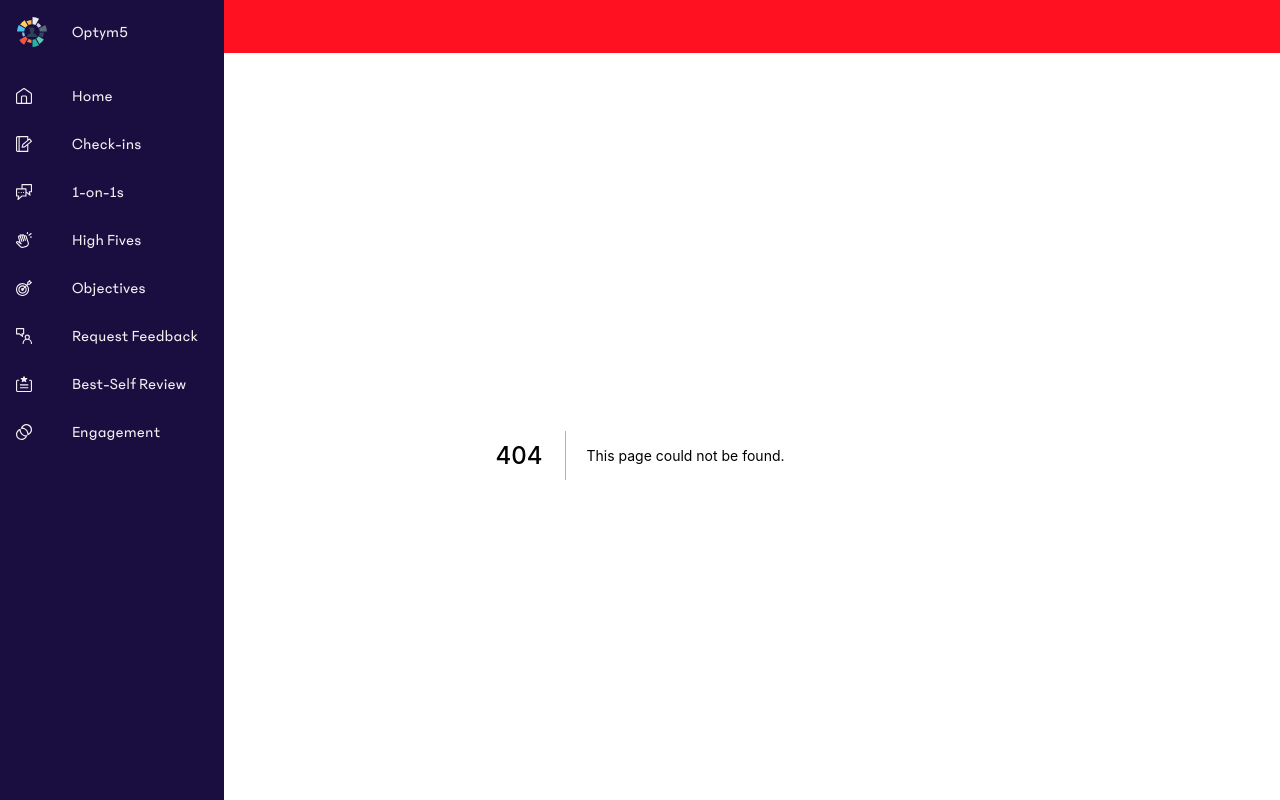
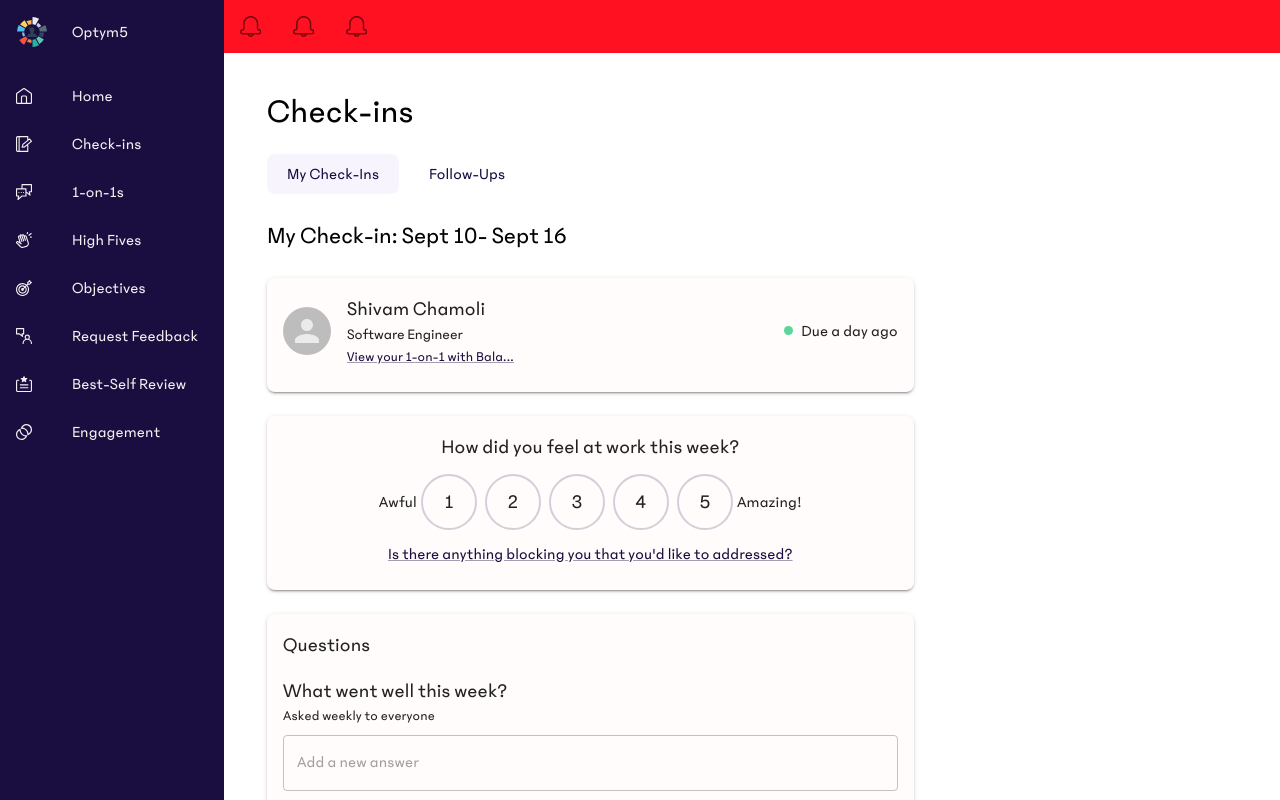
Before and after one commit to xeonray-origin/reckon, a Next.js app: page /checkin in a window 1280 px wide. Before the commit this address had no page. Shown: the top 800 px of the page. Built offline with nearby package versions, Linux system fonts and the light colour scheme.

Commit message:
feat: weekly checkin page layout

```diff
--- a/src/appConfig/lightTheme.ts
+++ b/src/appConfig/lightTheme.ts
@@ -21,4 +21,16 @@ export const lightTheme: Theme = createTheme({
       dark: '#c62828',
     },
   },
+  components: {
+    MuiCard: {
+      defaultProps: {
+        elevation: 2,
+      },
+      styleOverrides: {
+        root: {
+          borderRadius: '0.5rem',
+        },
+      },
+    },
+  },
 });
--- /dev/null
+++ b/src/components/checkin/checkin-rating.tsx
@@ -0,0 +1,53 @@
+import { Box, Card, CardContent, Link, Typography } from '@mui/material';
+import React from 'react';
+import { RatingsContainer } from '../../styles';
+
+interface ICheckInRating {}
+
+const CheckInRating: React.FC<ICheckInRating> = (props) => {
+  const ratings = [1, 2, 3, 4, 5];
+
+  const RatingsTemplate = () => {
+    return (
+      <>
+        {ratings.map((rating: number, i: number) => (
+          <Box key={i} sx={RatingsContainer}>
+            <Typography variant="h6">{rating}</Typography>
+          </Box>
+        ))}
+      </>
+    );
+  };
+  return (
+    <Card sx={{ mt: 3 }}>
+      <CardContent sx={{ textAlign: 'center' }}>
+        <Typography variant="h6">
+          How did you feel at work this week?
+        </Typography>
+
+        <Box
+          id="rating-container"
+          display="flex"
+          alignItems="center"
+          justifyContent={'center'}
+          mt={1}
+          mb={1}
+        >
+          <Typography variant="body1">Awful</Typography>
+
+          <RatingsTemplate />
+
+          <Typography variant="body1">Amazing!</Typography>
+        </Box>
+
+        <Link>
+          <Typography variant="body1">
+            {"Is there anything blocking you that you'd like to addressed?"}
+          </Typography>
+        </Link>
+      </CardContent>
+    </Card>
+  );
+};
+
+export default CheckInRating;
--- /dev/null
+++ b/src/components/checkin/high-five.tsx
@@ -0,0 +1,28 @@
+import { Box, Card, CardContent, Typography, TextField } from '@mui/material';
+import React from 'react';
+
+interface IHighFive {}
+
+const HighFive: React.FC<IHighFive> = (props) => {
+  return (
+    <Card sx={{ mt: 3 }}>
+      <CardContent>
+        <Typography variant="h6" gutterBottom>
+          Give a High Five
+        </Typography>
+
+        <Typography variant="body1">
+          Appreciate teammates by sharing the impact they had on you. Use
+          hashtags to aligh their actions with company values. Only public High
+          Fives will be posted to the feed. Learn more
+        </Typography>
+
+        <Box id="input-container" mt={2}>
+          <TextField placeholder="Write a message" fullWidth />
+        </Box>
+      </CardContent>
+    </Card>
+  );
+};
+
+export default HighFive;
--- /dev/null
+++ b/src/components/checkin/index.ts
@@ -0,0 +1,3 @@
+export { default as CheckInRatings } from './checkin-rating';
+export { default as WeeklyCheckinForm } from './weekly-checkin';
+export { default as HighFive } from './high-five';
--- /dev/null
+++ b/src/components/checkin/weekly-checkin.tsx
@@ -0,0 +1,69 @@
+import {
+  Box,
+  Card,
+  CardContent,
+  FormControl,
+  TextField,
+  Typography,
+} from '@mui/material';
+import React from 'react';
+
+interface IWeeklyCheckin {}
+
+type FormFields = {
+  name: string;
+  id: string;
+  type: string;
+  placeholder: string;
+  label: string;
+};
+
+const formFields: FormFields[] = [
+  {
+    name: 'wentWell',
+    id: 'wentWell',
+    type: 'text',
+    placeholder: 'Add a new answer',
+    label: 'What went well this week?',
+  },
+  {
+    name: 'challenge',
+    id: 'challenge',
+    type: 'text',
+    placeholder: 'Add a new answer',
+    label: "What's your biggest challenge right now, and how can I help?",
+  },
+];
+
+const WeeklyCheckinForm: React.FC<IWeeklyCheckin> = (props) => {
+  return (
+    <Card sx={{ mt: 3 }}>
+      <CardContent>
+        <Typography variant="h6">Questions</Typography>
+
+        <Box id="form-container">
+          <FormControl sx={{ width: '100%' }}>
+            {formFields.map((field: FormFields, i: number) => (
+              <Box key={i} mt={2}>
+                <Typography variant="h6" fontWeight={500}>
+                  {field.label}
+                </Typography>
+                <Typography variant="subtitle2">
+                  Asked weekly to everyone
+                </Typography>
+                <TextField
+                  fullWidth
+                  placeholder={field.placeholder}
+                  id={field.id}
+                  sx={{ mt: 1 }}
+                />
+              </Box>
+            ))}
+          </FormControl>
+        </Box>
+      </CardContent>
+    </Card>
+  );
+};
+
+export default WeeklyCheckinForm;
--- a/src/components/index.ts
+++ b/src/components/index.ts
@@ -3,3 +3,5 @@ export { default as Layout } from './layout';
 export { default as sidebar } from './sidebar';
 export { default as Topbar } from './topbar';
 export { default as LoginCard } from './login';
+export { default as ProfileBar } from './profilebar-card';
+export * from './checkin';
--- /dev/null
+++ b/src/components/profilebar-card.tsx
@@ -0,0 +1,39 @@
+import {
+  Avatar,
+  Box,
+  Card,
+  CardContent,
+  Link,
+  Typography,
+} from '@mui/material';
+import React from 'react';
+import { ProfileBarActiveDueDot } from '@styles';
+
+interface IProfileBar {}
+
+const ProfileBar: React.FC<IProfileBar> = (props) => {
+  return (
+    <Card sx={{ mt: 3 }}>
+      <CardContent sx={{ display: 'flex', alignItems: 'center' }}>
+        <Avatar sx={{ width: '48px', height: '48px' }} />
+
+        <Box id="user-details" ml={2}>
+          <Typography variant="h6">Shivam Chamoli</Typography>
+          <Typography variant="caption">Software Engineer</Typography>
+          <Link>
+            <Typography variant="subtitle2">
+              View your 1-on-1 with Bala...
+            </Typography>
+          </Link>
+        </Box>
+
+        <Box ml="auto" display={'flex'} alignItems="center">
+          <Box sx={ProfileBarActiveDueDot}></Box>
+          <Typography variant="body1">Due a day ago</Typography>
+        </Box>
+      </CardContent>
+    </Card>
+  );
+};
+
+export default ProfileBar;
--- /dev/null
+++ b/src/pages/checkin/index.tsx
@@ -0,0 +1,60 @@
+import { Box, Button, Grid, Typography } from '@mui/material';
+import { NextPage } from 'next';
+import { useState } from 'react';
+import { ActiveTabContainerStyle, TabsContainerStyle } from '@styles';
+import {
+  CheckInRatings,
+  HighFive,
+  ProfileBar,
+  WeeklyCheckinForm,
+} from '@components';
+
+const tabs = ['My Check-ins', 'Follow-ups'];
+
+const CheckIn: NextPage = (props) => {
+  const [activeTab, setActiveTab] = useState<number>(0);
+
+  return (
+    <Box p={4}>
+      <Grid container maxWidth={970} margin="auto">
+        <Grid item xs={12} md={8}>
+          <Typography variant="h4">Check-ins</Typography>
+
+          <Box id="tabs-container" display="flex" mt={2}>
+            {tabs.map((tab: string, i: number) => (
+              <Button
+                onClick={() => {
+                  setActiveTab(i);
+                }}
+                variant="text"
+                key={i}
+                sx={
+                  activeTab === i ? ActiveTabContainerStyle : TabsContainerStyle
+                }
+              >
+                <Typography variant="body1">{tab}</Typography>
+              </Button>
+            ))}
+          </Box>
+          <Box id="checkin-body" mt={3}>
+            <Typography variant="h5" fontWeight={500}>
+              My Check-in: Sept 10- Sept 16
+            </Typography>
+
+            <Box id="checkin-container" mt={2}>
+              <ProfileBar />
+
+              <CheckInRatings />
+
+              <WeeklyCheckinForm />
+
+              <HighFive />
+            </Box>
+          </Box>
+        </Grid>
+      </Grid>
+    </Box>
+  );
+};
+
+export default CheckIn;
--- /dev/null
+++ b/src/styles/checkin.style.ts
@@ -0,0 +1,35 @@
+export const TabsContainerStyle = {
+  margin: '0',
+  marginRight: '10px',
+  padding: '8px 20px',
+  fontWeight: 600,
+  borderRadius: '0.5rem',
+  backgroundColor: 'transparent',
+  cursor: 'pointer',
+  textTransform: 'capitalize',
+};
+
+export const ActiveTabContainerStyle = {
+  ...TabsContainerStyle,
+  background: '#f8f4fd',
+};
+
+export const RatingsContainer = {
+  width: '52px',
+  height: '52px',
+  display: 'inline-flex',
+  alignItems: 'center',
+  justifyContent: 'center',
+  border: '2px solid #d1cfd9',
+  borderRadius: '50%',
+  margin: '0.25rem',
+  cursor: 'pointer',
+};
+
+export const ProfileBarActiveDueDot = {
+  background: '#5bd59a',
+  width: '9px',
+  height: '9px',
+  borderRadius: '50%',
+  mr: 1,
+};
--- a/src/styles/index.ts
+++ b/src/styles/index.ts
@@ -1,3 +1,4 @@
 export * from './sidebar.style';
 export * from './layout.style';
 export * from './login.style';
+export * from './checkin.style';
--- a/src/styles/layout.style.ts
+++ b/src/styles/layout.style.ts
@@ -2,10 +2,8 @@ import { Theme } from '@mui/material';
 
 export const MainContentStyles = (theme: Theme) => ({
   backgroundColor: theme.palette.background.paper,
-  width: '100%',
-  // ml: '224px',
-  height: '100vh',
-  position: 'fixed',
+  // width: '100%',
+  ml: '224px',
 });
 
 export const MainContentContainerStyles = {
--- a/src/styles/topbar.ts
+++ b/src/styles/topbar.ts
@@ -4,4 +4,6 @@ export const TopbarStyles = {
   backgroundColor: '#f12',
   height: 'auto',
   padding: '.5rem',
+  top: 0,
+  zIndex: 9,
 };
```
